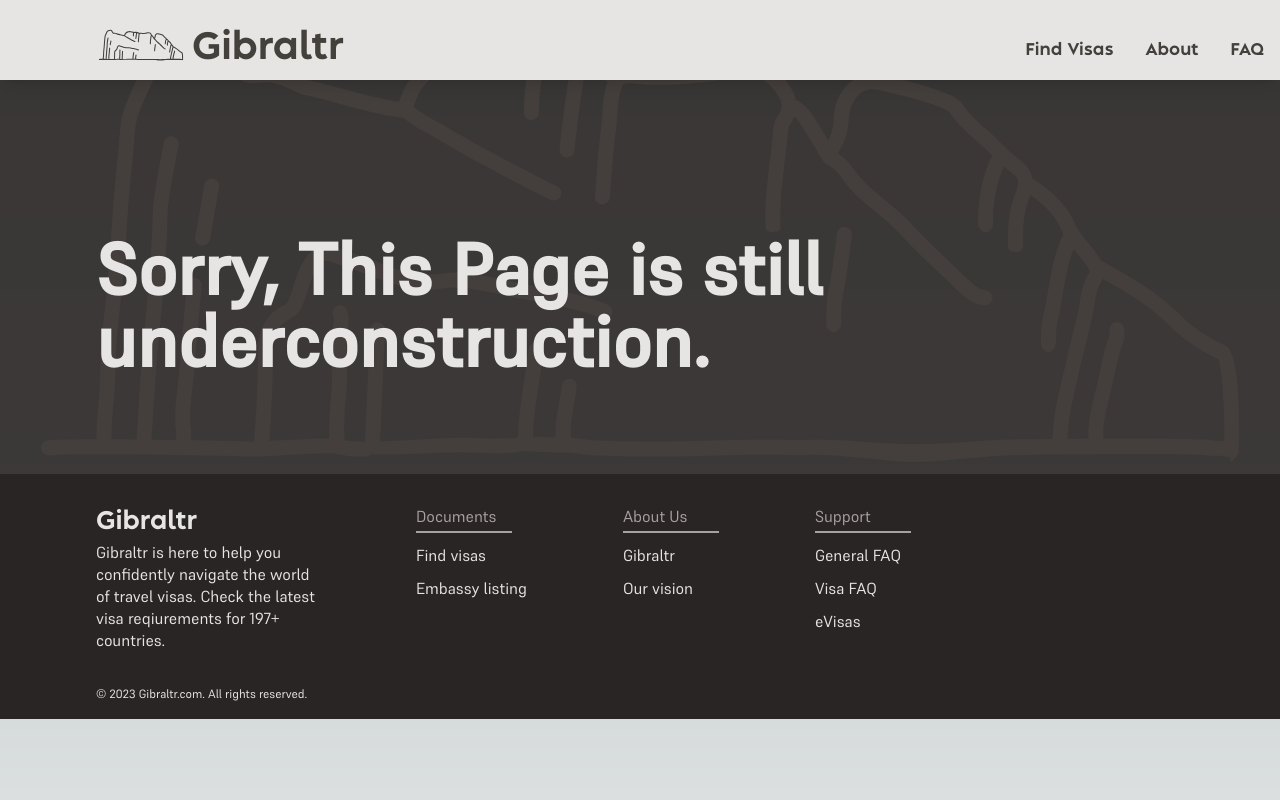
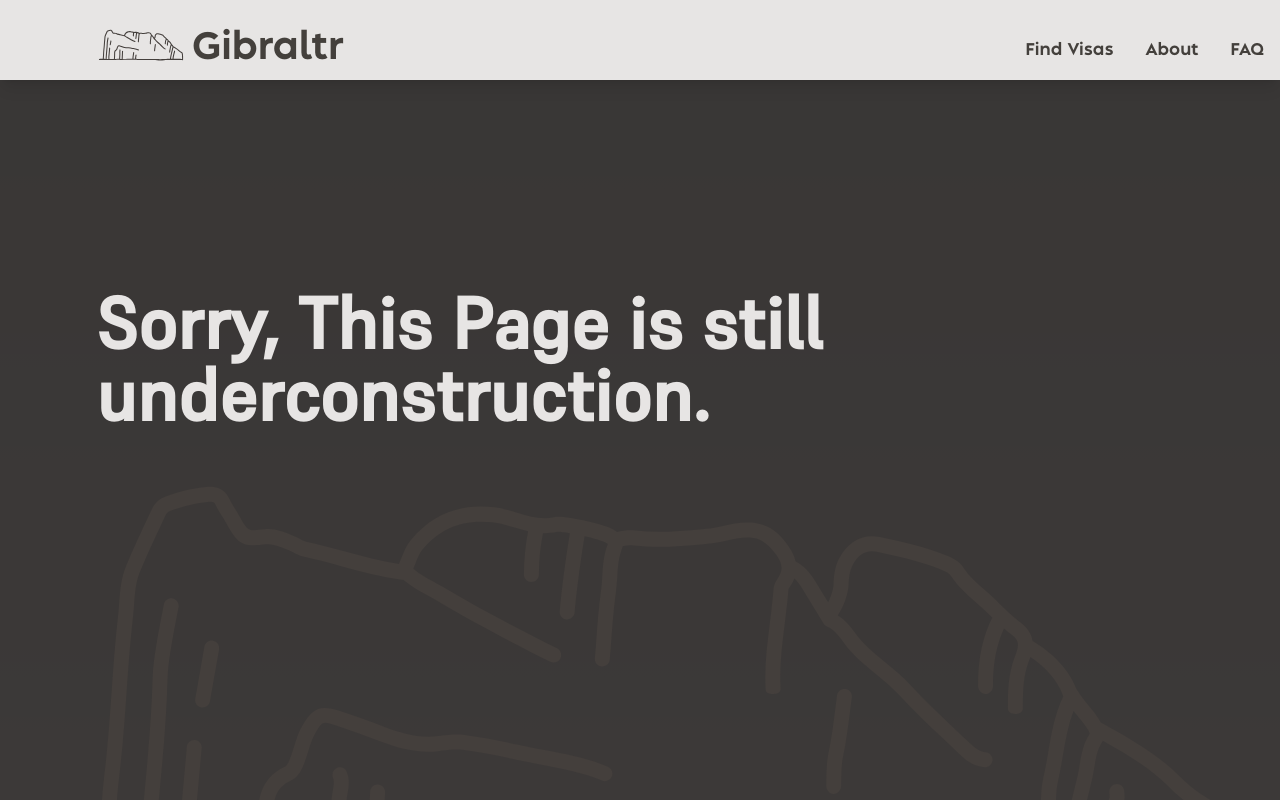
Before and after one commit to tachorzy/Gibraltr, a Next.js app in the folder app/: page /faq in a window 1280 px wide. Shown: the top 800 px of the page. Built offline with nearby package versions, Linux system fonts and the light colour scheme; what country-list would draw is missing.

Commit message:
Under Construction page for FAQ now fits entire screen

```diff
--- a/app/pages/about.jsx
+++ b/app/pages/about.jsx
@@ -1,8 +1,6 @@
 import Head from 'next/head'
 import Image from 'next/image'
 import NavBar from '../components/navbar'
-import SearchBar from '../components/searchbar'
-import HomePageInfo from '../components/homepageInfo'
 import InfoCard from '../components/infocard'
 import Footer from '../components/footer'
 import { Combo, Roboto, Rubik } from '@next/font/google'
--- a/app/pages/faq.jsx
+++ b/app/pages/faq.jsx
@@ -9,6 +9,7 @@ import { Combo, Roboto, Rubik } from '@next/font/google'
 import localFont from '@next/font/local'
 import styles from '../styles/Home.module.css'
 import AboutStyles from '../styles/AboutUsStyle.module.css'
+import FAQStyles from '../styles/FAQStyle.module.css'
 import "animate.css"
 
 
@@ -42,7 +43,7 @@ export default function Home() {
                     <NavBar></NavBar>
           </div>
           <div className={supremeMedium.className}>
-            <div className={AboutStyles.banner}>
+            <div className={FAQStyles.bannerHeader}>
                 <h1 className={AboutStyles.title}>Sorry, This Page is still underconstruction.</h1>
             </div>
           </div>
--- /dev/null
+++ b/app/styles/FAQStyle.module.css
@@ -0,0 +1,5 @@
+.bannerHeader{
+    @apply flex flex-row w-screen bg-stone-800 bg-no-repeat bg-cover bg-opacity-90 mt-16 h-screen;
+    /* height: 29rem; */
+    background-image: url('/Gibraltar.svg');
+}
```
